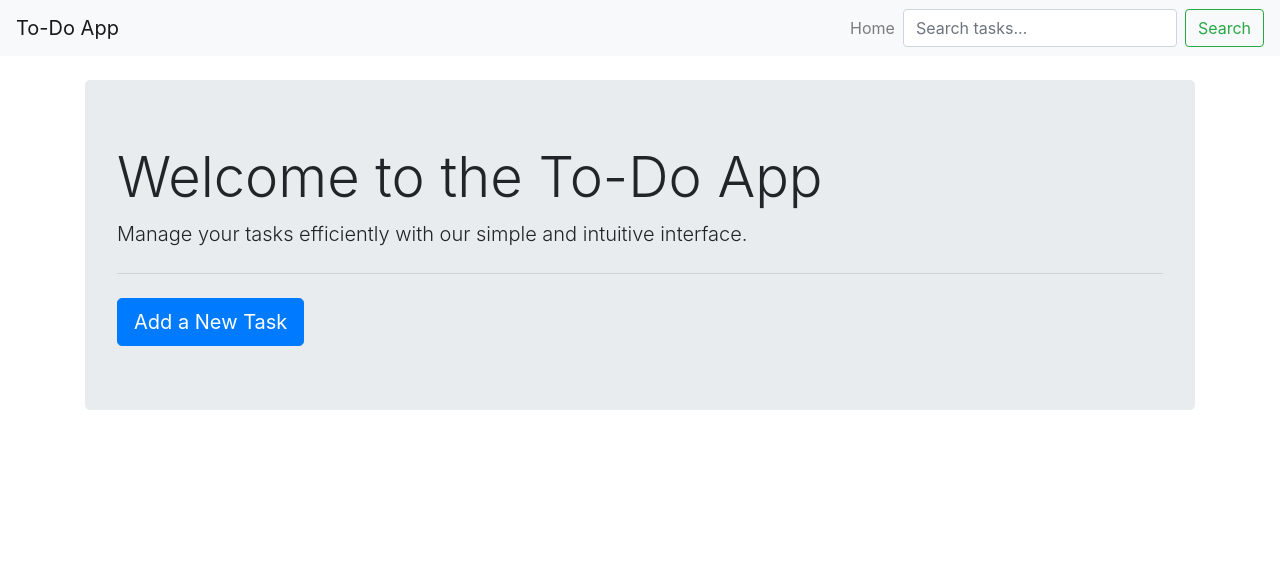
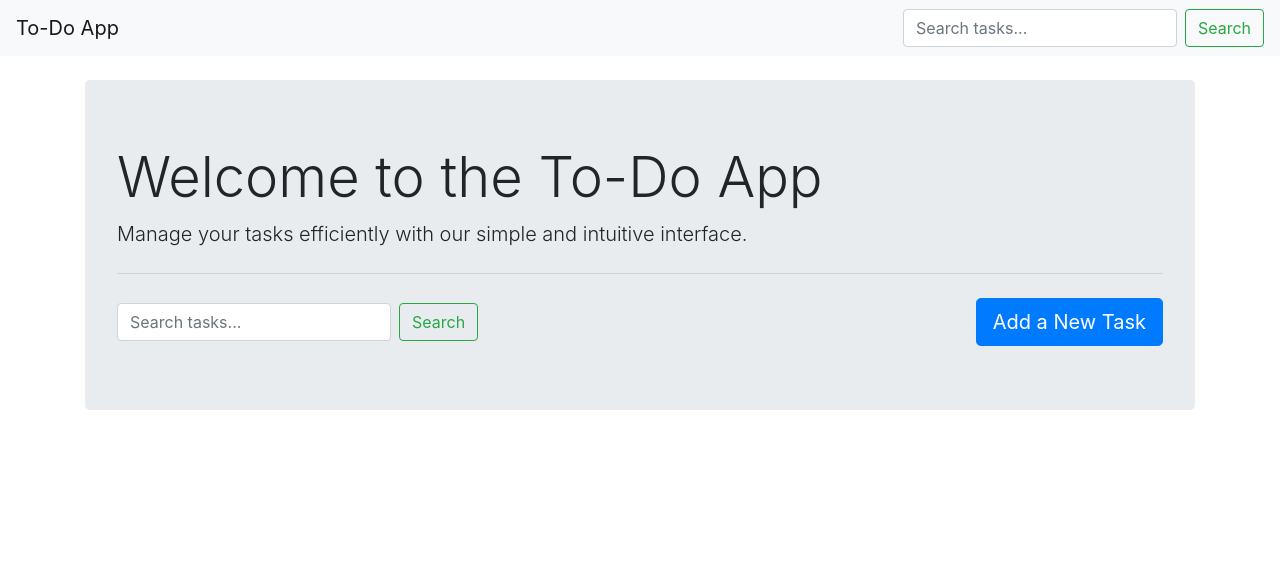
Before and after one commit to sonle9502/study-Flask-webapp, a Flask app: page /search in a window 1280 px wide. Shown: the top 586 px of the page. Run offline with Flask 3, Linux system fonts and the light colour scheme; data comes from the database, SQL or seed files in the repository; some libraries are stand-ins or nearby versions.

Commit message:
searchボタンを左寄せにする

```diff
--- a/static/css/custom.css
+++ b/static/css/custom.css
@@ -22,3 +22,8 @@ body {
 .your-scroll-container {
     overflow: hidden;
 }
+
+.navbar-collapse {
+    display: flex;
+    justify-content: right; /* 子要素を左寄せ */
+}
--- a/templates/base.html
+++ b/templates/base.html
@@ -12,11 +12,6 @@
     <nav class="navbar navbar-expand-lg navbar-light bg-light">
         <a class="navbar-brand" href="{{ url_for('index') }}">To-Do App</a>
         <div class="collapse navbar-collapse">
-            <ul class="navbar-nav ml-auto">
-                <li class="nav-item">
-                    <a class="nav-link" href="{{ url_for('index') }}">Home</a>
-                </li>
-            </ul>
             <form class="form-inline my-2 my-lg-0" action="{{ url_for('search') }}" method="GET">
                 <input class="form-control mr-sm-2" type="search" placeholder="Search tasks..." name="query">
                 <button class="btn btn-outline-success my-2 my-sm-0" type="submit">Search</button>
--- a/templates/index.html
+++ b/templates/index.html
@@ -8,8 +8,15 @@
     <h1 class="display-4">Welcome to the To-Do App</h1>
     <p class="lead">Manage your tasks efficiently with our simple and intuitive interface.</p>
     <hr class="my-4">
-    <a class="btn btn-primary btn-lg" href="{{ url_for('add') }}" role="button">Add a New Task</a>
+    <form class="form-inline my-2 my-lg-0" action="{{ url_for('search') }}" method="GET">
+
+        <input class="form-control mr-sm-2" type="search" placeholder="Search tasks..." name="query">
+        <button class="btn btn-outline-success my-2 my-sm-0" type="submit">Search</button>
+        <a class="btn btn-primary btn-lg ml-auto" href="{{ url_for('add') }}" role="button">Add a New Task</a>
+    </form>
+
 </div>
+
 
 <div class="list-group">
     {% for todo in todos %}
```
